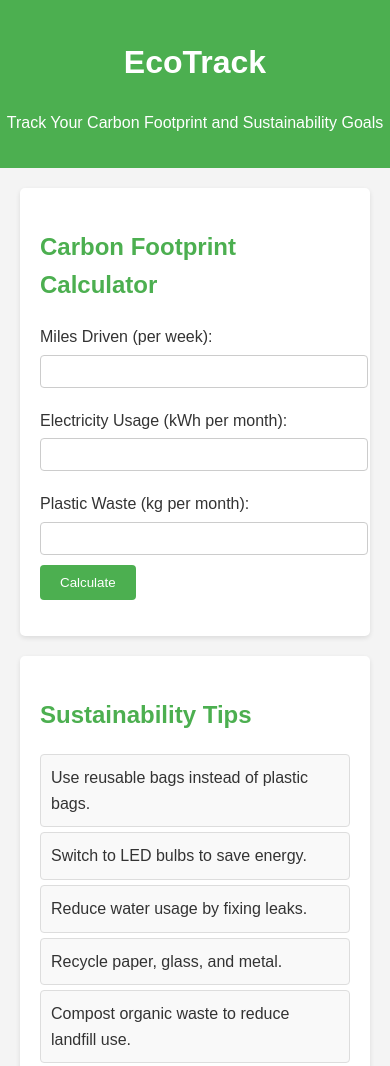
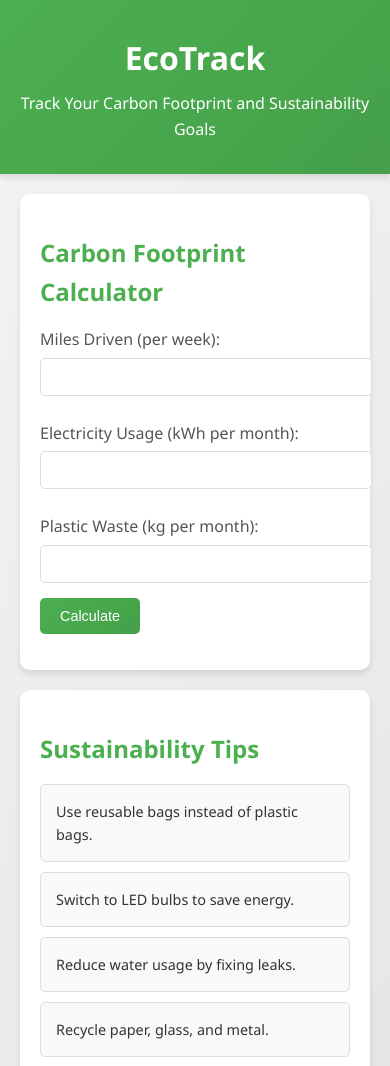
Before and after one commit to amaankhalfay/FSDL22, a plain HTML site: page week05/index.html in a window 390 px wide. Shown: the top 1066 px of the page. Drawn offline with Linux system fonts and the light colour scheme.

Commit message:
idk what i am doing

```diff
--- a/week05/index.css
+++ b/week05/index.css
@@ -1,59 +1,97 @@
+/* General Styles */
 body {
-    font-family: Arial, sans-serif;
+    font-family: 'Segoe UI', Tahoma, Geneva, Verdana, sans-serif;
     line-height: 1.6;
     margin: 0;
     padding: 0;
-    background-color: #f4f4f4;
+    background: linear-gradient(135deg, #f4f4f4, #e0e0e0);
     color: #333;
 }
 
 header {
-    background: #4CAF50;
+    background: linear-gradient(135deg, #4CAF50, #45a049);
     color: white;
-    padding: 1rem 0;
+    padding: 2rem 0;
     text-align: center;
+    box-shadow: 0 4px 6px rgba(0, 0, 0, 0.1);
+}
+
+header h1 {
+    font-size: 2.5rem;
+    margin: 0;
+    font-weight: 700;
+}
+
+header p {
+    font-size: 1.2rem;
+    margin: 0.5rem 0 0;
+    font-weight: 300;
 }
 
 main {
     padding: 20px;
+    max-width: 800px;
+    margin: 0 auto;
 }
 
 section {
     margin-bottom: 20px;
     background: white;
     padding: 20px;
-    border-radius: 5px;
-    box-shadow: 0 2px 5px rgba(0, 0, 0, 0.1);
+    border-radius: 10px;
+    box-shadow: 0 4px 6px rgba(0, 0, 0, 0.1);
+    transition: transform 0.3s ease, box-shadow 0.3s ease;
+}
+
+section:hover {
+    transform: translateY(-5px);
+    box-shadow: 0 8px 12px rgba(0, 0, 0, 0.15);
 }
 
 h2 {
     color: #4CAF50;
+    font-size: 1.8rem;
+    margin-bottom: 1rem;
+    font-weight: 600;
 }
 
 form label {
     display: block;
     margin: 10px 0 5px;
+    font-weight: 500;
+    color: #555;
 }
 
 form input {
     width: 100%;
-    padding: 8px;
-    margin-bottom: 10px;
-    border: 1px solid #ccc;
-    border-radius: 4px;
+    padding: 10px;
+    margin-bottom: 15px;
+    border: 1px solid #ddd;
+    border-radius: 5px;
+    font-size: 1rem;
+    transition: border-color 0.3s ease;
+}
+
+form input:focus {
+    border-color: #4CAF50;
+    outline: none;
 }
 
 form button {
-    background: #4CAF50;
+    background: linear-gradient(135deg, #4CAF50, #45a049);
     color: white;
     border: none;
     padding: 10px 20px;
     cursor: pointer;
-    border-radius: 4px;
+    border-radius: 5px;
+    font-size: 1rem;
+    font-weight: 500;
+    transition: background 0.3s ease, transform 0.3s ease;
 }
 
 form button:hover {
-    background: #45a049;
+    background: linear-gradient(135deg, #45a049, #4CAF50);
+    transform: scale(1.05);
 }
 
 ul {
@@ -63,17 +101,65 @@ body {
 
 ul li {
     background: #f9f9f9;
-    margin: 5px 0;
-    padding: 10px;
+    margin: 10px 0;
+    padding: 15px;
     border: 1px solid #ddd;
-    border-radius: 4px;
+    border-radius: 5px;
+    font-size: 1rem;
+    transition: background 0.3s ease, transform 0.3s ease;
+}
+
+ul li:hover {
+    background: #f1f1f1;
+    transform: translateX(5px);
 }
 
 footer {
     text-align: center;
-    padding: 10px;
-    background: #333;
+    padding: 15px;
+    background: linear-gradient(135deg, #333, #222);
     color: white;
     width: 100%;
-    bottom: 0;
+    margin-top: 20px;
+    font-size: 0.9rem;
 }
+
+/* Result Styling */
+#result {
+    font-size: 1.2rem;
+    font-weight: 500;
+    color: #4CAF50;
+    margin-top: 15px;
+    text-align: center;
+}
+
+/* Responsive Design */
+@media (max-width: 600px) {
+    header h1 {
+        font-size: 2rem;
+    }
+
+    header p {
+        font-size: 1rem;
+    }
+
+    h2 {
+        font-size: 1.5rem;
+    }
+
+    form input {
+        font-size: 0.9rem;
+    }
+
+    form button {
+        font-size: 0.9rem;
+    }
+
+    ul li {
+        font-size: 0.9rem;
+    }
+
+    #result {
+        font-size: 1rem;
+    }
+}
```
Lines whose indentation alone changed are shown as unchanged.
